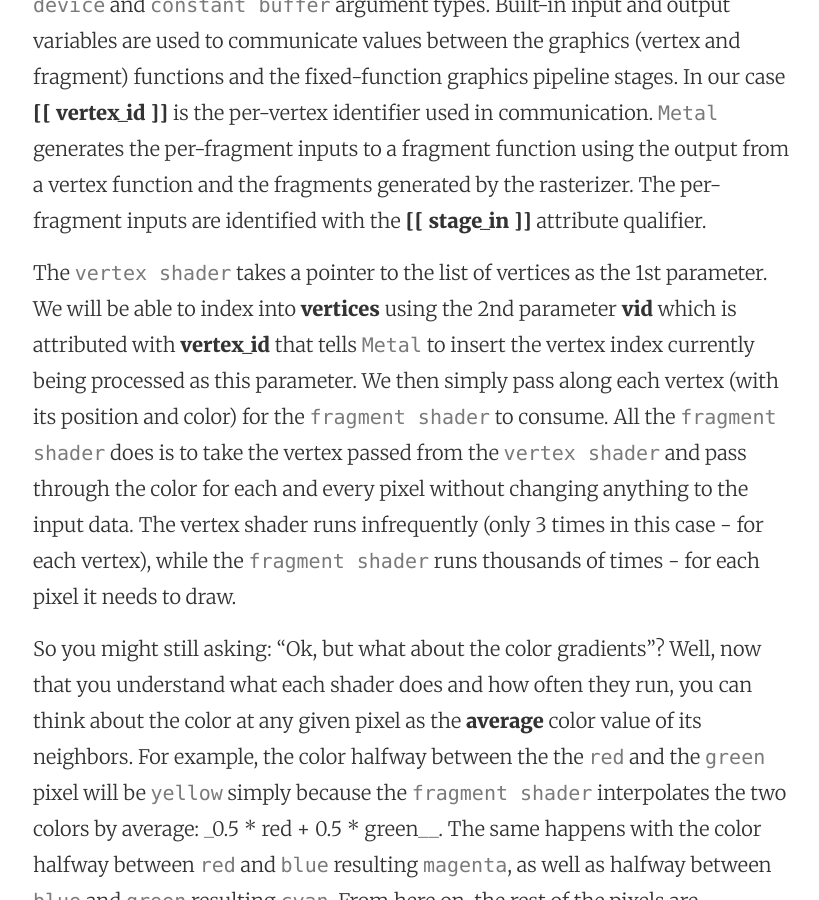
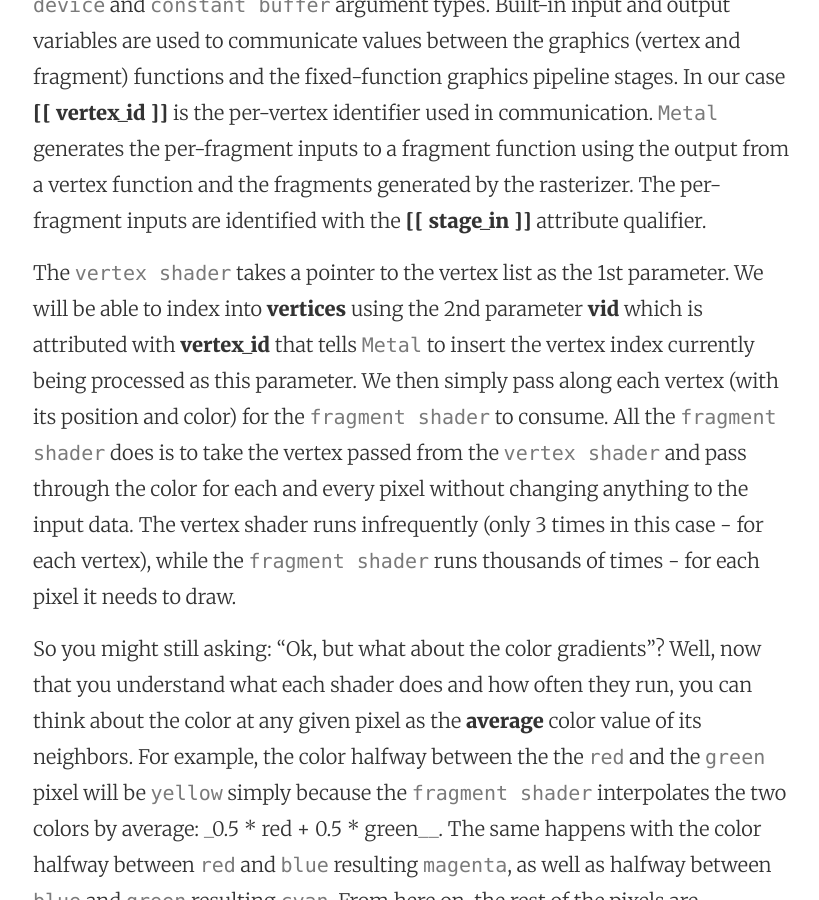
Before and after one commit to mhorga/mhorga.github.io, a Jekyll site: the page built from _posts/2016-01-25-using-metalkit-part-3.markdown, in a window 1280 px wide and 900 px high, scrolled down 5275 px. Shown: the whole window, without its empty margins (223-1042 px from the left). Built offline with Jekyll 4.4.1, drawn with Linux system fonts in a browser that asks for light colours.

Commit message:
Post update: Using MetalKit part 3

```diff
--- a/_posts/2016-01-25-using-metalkit-part-3.markdown
+++ b/_posts/2016-01-25-using-metalkit-part-3.markdown
@@ -129,7 +129,7 @@ The first keyword is the function __qualifier__ and can only have the value __ve
 
 `Metal` uses the __[[ buffer(index) ]]__ attribute to identify the location for the `device` and `constant buffer` argument types. Built-in input and output variables are used to communicate values between the graphics (vertex and fragment) functions and the fixed-function graphics pipeline stages. In our case __[[ vertex_id ]]__ is the per-vertex identifier used in communication. `Metal` generates the per-fragment inputs to a fragment function using the output from a vertex function and the fragments generated by the rasterizer. The per-fragment inputs are identified with the __[[ stage_in ]]__ attribute qualifier.
 
-The `vertex shader` takes a pointer to the list of vertices as the 1st parameter. We will be able to index into __vertices__ using the 2nd parameter __vid__ which is attributed with __vertex_id__ that tells `Metal` to insert the vertex index currently being processed as this parameter. We then simply pass along each vertex (with its position and color) for the `fragment shader` to consume. All the `fragment shader` does is to take the vertex passed from the `vertex shader` and pass through the color for each and every pixel without changing anything to the input data. The vertex shader runs infrequently (only 3 times in this case - for each vertex), while the `fragment shader` runs thousands of times - for each pixel it needs to draw.
+The `vertex shader` takes a pointer to the vertex list as the 1st parameter. We will be able to index into __vertices__ using the 2nd parameter __vid__ which is attributed with __vertex_id__ that tells `Metal` to insert the vertex index currently being processed as this parameter. We then simply pass along each vertex (with its position and color) for the `fragment shader` to consume. All the `fragment shader` does is to take the vertex passed from the `vertex shader` and pass through the color for each and every pixel without changing anything to the input data. The vertex shader runs infrequently (only 3 times in this case - for each vertex), while the `fragment shader` runs thousands of times - for each pixel it needs to draw.
 
 So you might still asking: "Ok, but what about the color gradients"? Well, now that you understand what each shader does and how often they run, you can think about the color at any given pixel as the __average__ color value of its neighbors. For example, the color halfway between the the `red` and the `green` pixel will be `yellow` simply because the `fragment shader` interpolates the two colors by average: _0.5 * red + 0.5 * green__. The same happens with the color halfway between `red` and `blue` resulting `magenta`, as well as halfway between `blue` and `green` resulting `cyan`. From here on, the rest of the pixels are interpolated with unequal parts of the primary colors resulting the gradient range you see.
 
```
